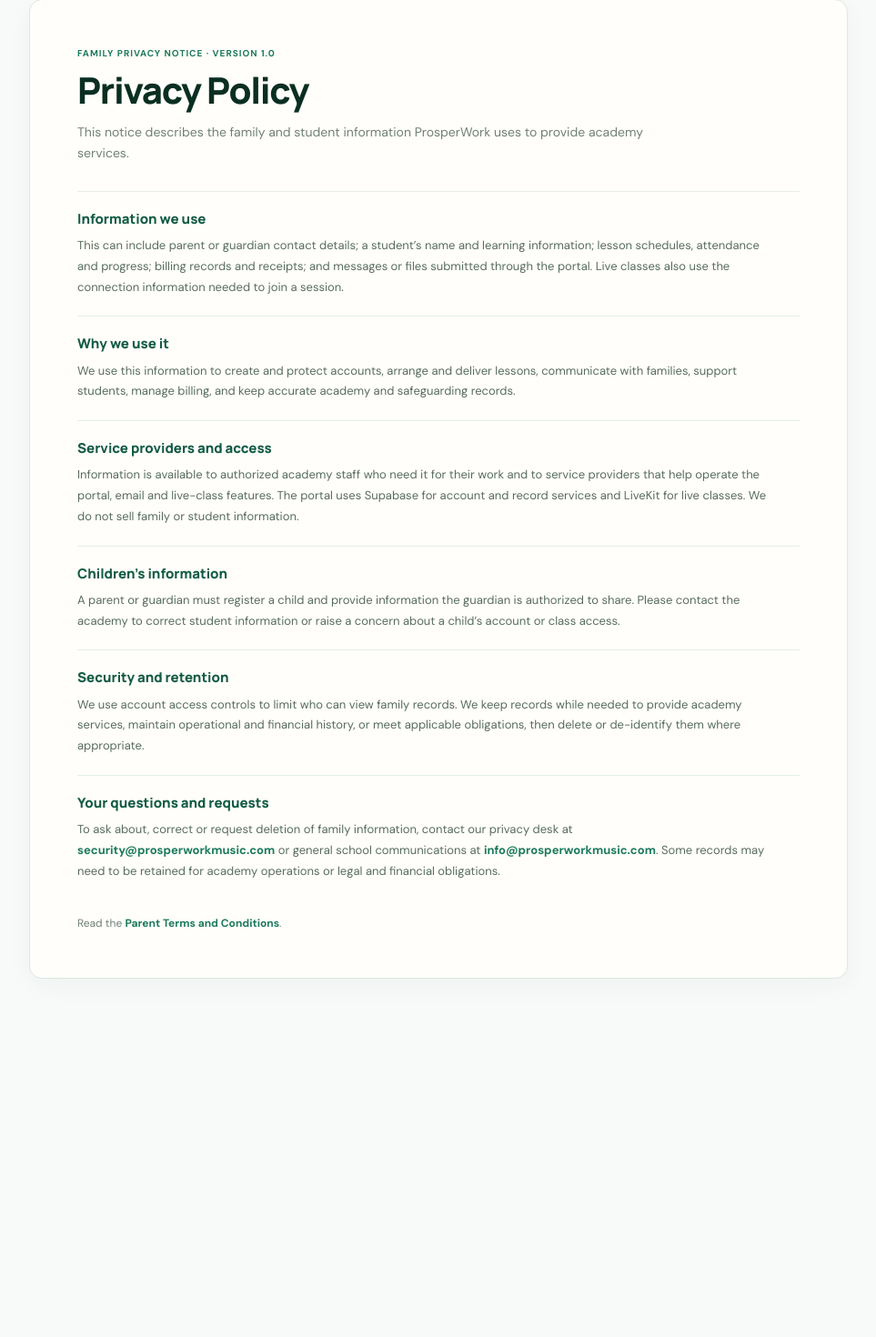
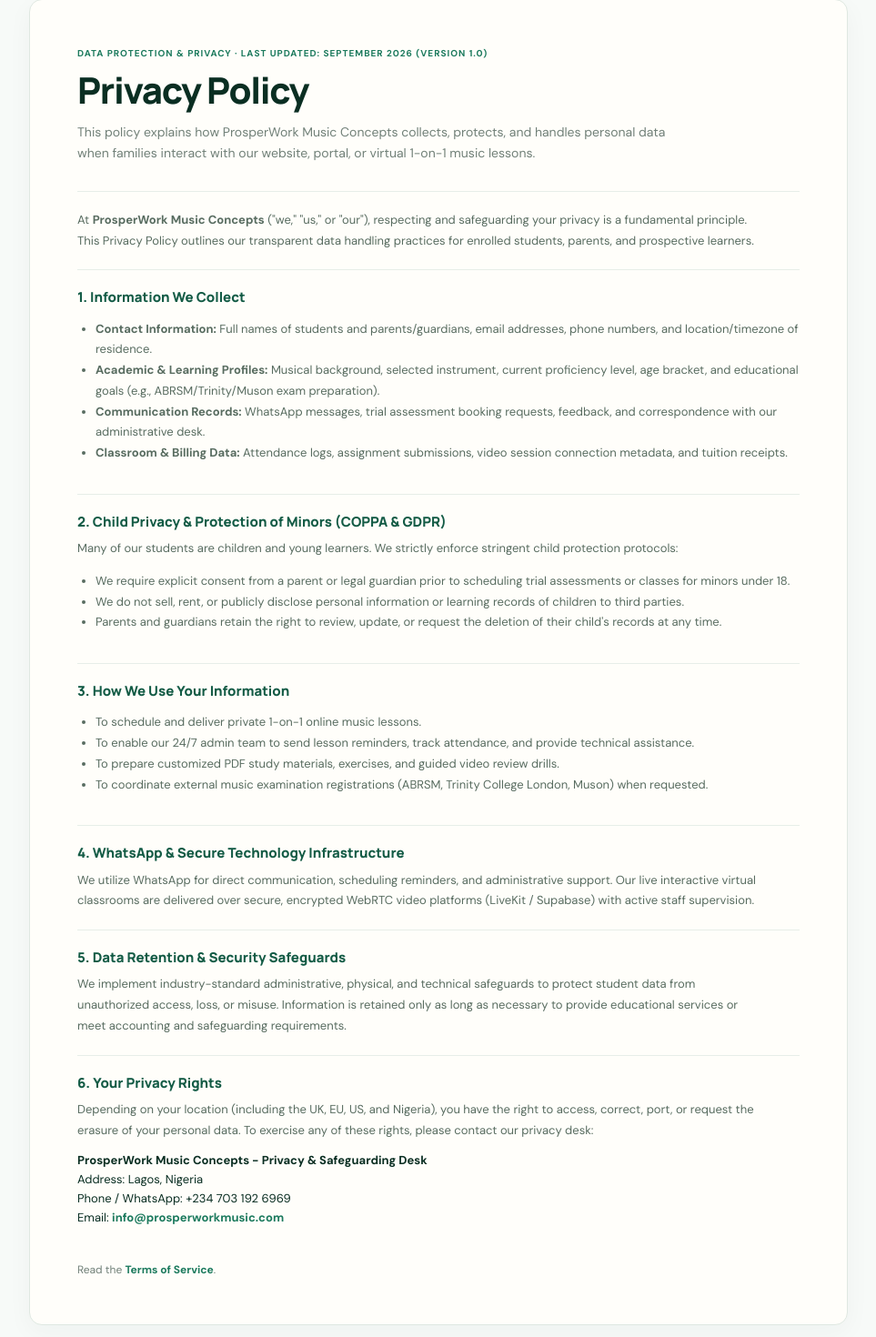
Before and after one commit to prosperwork/ProsperWork-portal, a Next.js app: page /privacy-policy in a window 1280 px wide. Shown: the part 92-1562 px from the top of the page at 91% size, without its empty margins (158-1121 px from the left). Before the commit the page ends 1224 px from the top, so only its background shows below. Built offline with nearby package versions, Linux system fonts and the light colour scheme.

Commit message:
feat: auto-accept published policies on signup/activation and synchronize legal pages with website

```diff
--- a/src/app/api/accounts/route.ts
+++ b/src/app/api/accounts/route.ts
@@ -5,6 +5,7 @@ import { identity } from "@/lib/supabase/identity";
 import { provisioningClient, sameOrigin } from "@/lib/supabase/server";
 import { accountSchema } from "@/lib/academy/schemas";
 import { deliverEmail } from "@/lib/email/transport.mjs";
+import { ensureParentPoliciesAccepted } from "@/lib/academy/policy-sync";
 
 export const dynamic = "force-dynamic";
 export async function GET() {
@@ -179,6 +180,9 @@ export async function POST(request: Request) {
         actor: profile.id, target: data.user.id, new_status: "active", new_role: account.role, new_timezone: account.timezone,
       });
       if (profileError) return NextResponse.json({ error: "The invitation was sent, but role assignment failed. This account remains pending; review it before use." }, { status: 503 });
+      if (account.role === "parent") {
+        await ensureParentPoliciesAccepted(data.user.id);
+      }
       return NextResponse.json({ ok: true });
     }
     const parsed = z.object({
@@ -193,6 +197,11 @@ export async function POST(request: Request) {
     const previousStatus = target.status;
     const { error } = await admin.rpc("pw_set_account", { actor: profile.id, target: parsed.data.id, new_status: parsed.data.status });
     if (error) throw error;
+
+    // Auto-accept policies for parents upon activation so they aren't blocked by onboarding
+    if (parsed.data.status === "active" && target.role === "parent") {
+      await ensureParentPoliciesAccepted(target.id);
+    }
 
     // When an account is activated (and was not active before), notify the user via SMTP
     if (parsed.data.status === "active" && previousStatus !== "active" && target.email) {
--- a/src/app/api/auth/route.ts
+++ b/src/app/api/auth/route.ts
@@ -3,6 +3,7 @@ import { z } from "zod";
 import { provisioningClient, sameOrigin, sessionClient } from "@/lib/supabase/server";
 import{publicAppUrl}from"@/lib/supabase/app-url.mjs";
 import { PARENT_TERMS_VERSION, PRIVACY_POLICY_VERSION } from "@/lib/legal/consent-versions";
+import { ensureParentPoliciesAccepted } from "@/lib/academy/policy-sync";
 
 const fields = z.object({
   action: z.enum(["login", "register", "reset", "updatePassword", "logout"]),
@@ -75,6 +76,7 @@ export async function POST(request: Request) {
           await admin.auth.admin.deleteUser(createdUser.id).catch(() => undefined);
           return NextResponse.json({ error: "Registration could not be completed. Try again later or contact the academy." }, { status: 503 });
         }
+        await ensureParentPoliciesAccepted(createdUser.id);
       }
       return NextResponse.json({ ok: true, message: "Check your email to confirm your account. Academy access requires activation." });
     }
--- a/src/app/onboarding/page.tsx
+++ b/src/app/onboarding/page.tsx
@@ -256,7 +256,10 @@ export default function OnboardingPage() {
               <p>
                 {isParent
                   ? "The academy administration is currently finalizing the official policy documents. You will be able to review and acknowledge them here as soon as they are published."
-                  : `An Owner must publish approved PDF documents for every required policy key before acknowledgement can continue. Missing: ${(data.missingKeys ?? []).join(", ") || "required policy versions not confirmed"}.`}
+                  : `An Owner must publish approved PDF documents for every required policy key before acknowledgement can continue. Missing: ${
+                      (data.missingKeys ?? []).join(", ") ||
+                      "required policy versions not confirmed"
+                    }.`}
               </p>
               {!isParent && (
                 <p>
--- a/src/app/privacy-policy/page.tsx
+++ b/src/app/privacy-policy/page.tsx
@@ -1,45 +1,120 @@
 import Link from "next/link";
 import { PRIVACY_POLICY_VERSION } from "@/lib/legal/consent-versions";
-import { ACADEMY_EMAILS } from "@/lib/email/config";
 
-export const metadata = { title: "Privacy Policy | ProsperWork" };
+export const metadata = {
+  title: "Privacy Policy | ProsperWork Music Concepts",
+  description: "Learn how ProsperWork Music Concepts collects, protects, and handles personal information for students, parents, and prospective learners worldwide.",
+};
+
+const SCHOOL_NAME = "ProsperWork Music Concepts";
+const SCHOOL_ADDRESS = "Lagos, Nigeria";
+const SCHOOL_PHONE_DISPLAY = "+234 703 192 6969";
+const SCHOOL_EMAIL = "info@prosperworkmusic.com";
 
 export default function PrivacyPolicyPage() {
-  return <main className="public-legal">
+  return (
+    <main className="public-legal">
       <header className="public-legal-header">
-      <Link className="public-legal-brand" href="/login">ProsperWork <span>Music Concepts</span></Link>
+        <Link className="public-legal-brand" href="/login">
+          ProsperWork <span>Music Concepts</span>
+        </Link>
         <Link href="/login">Back to sign in</Link>
       </header>
       <article className="public-legal-document">
-      <div className="public-legal-version">Family privacy notice · Version {PRIVACY_POLICY_VERSION}</div>
+        <div className="public-legal-version">
+          Data Protection & Privacy · Last Updated: September 2026 (Version {PRIVACY_POLICY_VERSION})
+        </div>
         <h1>Privacy Policy</h1>
-      <p className="public-legal-lede">This notice describes the family and student information ProsperWork uses to provide academy services.</p>
+        <p className="public-legal-lede">
+          This policy explains how {SCHOOL_NAME} collects, protects, and handles personal data when families interact with our website, portal, or virtual 1-on-1 music lessons.
+        </p>
 
         <section>
-        <h2>Information we use</h2>
-        <p>This can include parent or guardian contact details; a student’s name and learning information; lesson schedules, attendance and progress; billing records and receipts; and messages or files submitted through the portal. Live classes also use the connection information needed to join a session.</p>
+          <p>
+            At <strong>{SCHOOL_NAME}</strong> ("we," "us," or "our"), respecting and safeguarding your privacy is a fundamental principle. This Privacy Policy outlines our transparent data handling practices for enrolled students, parents, and prospective learners.
+          </p>
         </section>
+
         <section>
-        <h2>Why we use it</h2>
-        <p>We use this information to create and protect accounts, arrange and deliver lessons, communicate with families, support students, manage billing, and keep accurate academy and safeguarding records.</p>
+          <h2>1. Information We Collect</h2>
+          <ul style={{ paddingLeft: "20px", color: "#586c60", fontSize: "13px", lineHeight: "1.75" }}>
+            <li>
+              <strong>Contact Information:</strong> Full names of students and parents/guardians, email addresses, phone numbers, and location/timezone of residence.
+            </li>
+            <li>
+              <strong>Academic & Learning Profiles:</strong> Musical background, selected instrument, current proficiency level, age bracket, and educational goals (e.g., ABRSM/Trinity/Muson exam preparation).
+            </li>
+            <li>
+              <strong>Communication Records:</strong> WhatsApp messages, trial assessment booking requests, feedback, and correspondence with our administrative desk.
+            </li>
+            <li>
+              <strong>Classroom & Billing Data:</strong> Attendance logs, assignment submissions, video session connection metadata, and tuition receipts.
+            </li>
+          </ul>
         </section>
+
         <section>
-        <h2>Service providers and access</h2>
-        <p>Information is available to authorized academy staff who need it for their work and to service providers that help operate the portal, email and live-class features. The portal uses Supabase for account and record services and LiveKit for live classes. We do not sell family or student information.</p>
+          <h2>2. Child Privacy & Protection of Minors (COPPA & GDPR)</h2>
+          <p style={{ marginBottom: "8px" }}>
+            Many of our students are children and young learners. We strictly enforce stringent child protection protocols:
+          </p>
+          <ul style={{ paddingLeft: "20px", color: "#586c60", fontSize: "13px", lineHeight: "1.75" }}>
+            <li>
+              We require explicit consent from a parent or legal guardian prior to scheduling trial assessments or classes for minors under 18.
+            </li>
+            <li>
+              We do not sell, rent, or publicly disclose personal information or learning records of children to third parties.
+            </li>
+            <li>
+              Parents and guardians retain the right to review, update, or request the deletion of their child's records at any time.
+            </li>
+          </ul>
         </section>
+
         <section>
-        <h2>Children’s information</h2>
-        <p>A parent or guardian must register a child and provide information the guardian is authorized to share. Please contact the academy to correct student information or raise a concern about a child’s account or class access.</p>
+          <h2>3. How We Use Your Information</h2>
+          <ul style={{ paddingLeft: "20px", color: "#586c60", fontSize: "13px", lineHeight: "1.75" }}>
+            <li>To schedule and deliver private 1-on-1 online music lessons.</li>
+            <li>To enable our 24/7 admin team to send lesson reminders, track attendance, and provide technical assistance.</li>
+            <li>To prepare customized PDF study materials, exercises, and guided video review drills.</li>
+            <li>To coordinate external music examination registrations (ABRSM, Trinity College London, Muson) when requested.</li>
+          </ul>
         </section>
+
         <section>
-        <h2>Security and retention</h2>
-        <p>We use account access controls to limit who can view family records. We keep records while needed to provide academy services, maintain operational and financial history, or meet applicable obligations, then delete or de-identify them where appropriate.</p>
+          <h2>4. WhatsApp & Secure Technology Infrastructure</h2>
+          <p>
+            We utilize WhatsApp for direct communication, scheduling reminders, and administrative support. Our live interactive virtual classrooms are delivered over secure, encrypted WebRTC video platforms (LiveKit / Supabase) with active staff supervision.
+          </p>
         </section>
+
         <section>
-        <h2>Your questions and requests</h2>
-        <p>To ask about, correct or request deletion of family information, contact our privacy desk at <a href={`mailto:${ACADEMY_EMAILS.adminTech.security}`}>{ACADEMY_EMAILS.adminTech.security}</a> or general school communications at <a href={`mailto:${ACADEMY_EMAILS.communications.primary}`}>{ACADEMY_EMAILS.communications.primary}</a>. Some records may need to be retained for academy operations or legal and financial obligations.</p>
+          <h2>5. Data Retention & Security Safeguards</h2>
+          <p>
+            We implement industry-standard administrative, physical, and technical safeguards to protect student data from unauthorized access, loss, or misuse. Information is retained only as long as necessary to provide educational services or meet accounting and safeguarding requirements.
+          </p>
         </section>
-      <p className="public-legal-related">Read the <Link href="/terms-and-conditions">Parent Terms and Conditions</Link>.</p>
+
+        <section>
+          <h2>6. Your Privacy Rights</h2>
+          <p>
+            Depending on your location (including the UK, EU, US, and Nigeria), you have the right to access, correct, port, or request the erasure of your personal data. To exercise any of these rights, please contact our privacy desk:
+          </p>
+          <p style={{ marginTop: "12px", color: "var(--pine-950)", fontSize: "13px", lineHeight: "1.6" }}>
+            <strong>{SCHOOL_NAME} - Privacy & Safeguarding Desk</strong>
+            <br />
+            Address: {SCHOOL_ADDRESS}
+            <br />
+            Phone / WhatsApp: {SCHOOL_PHONE_DISPLAY}
+            <br />
+            Email: <a href={`mailto:${SCHOOL_EMAIL}`}>{SCHOOL_EMAIL}</a>
+          </p>
+        </section>
+
+        <p className="public-legal-related">
+          Read the <Link href="/terms-and-conditions">Terms of Service</Link>.
+        </p>
       </article>
-  </main>;
+    </main>
+  );
 }
--- /dev/null
+++ b/src/lib/academy/policy-sync.ts
@@ -0,0 +1,38 @@
+import { provisioningClient } from "@/lib/supabase/server";
+
+/**
+ * Automatically records the parent's agreement to all published academy policy versions.
+ * Because parents already explicitly accept the Terms & Conditions and Privacy Policy upon signup,
+ * this eliminates redundant friction and allows activated families to access their dashboard immediately.
+ */
+export async function ensureParentPoliciesAccepted(parentId: string): Promise<boolean> {
+  if (!parentId || !/^[0-9a-f-]{36}$/i.test(parentId)) return false;
+  try {
+    const admin = provisioningClient();
+    const { data: publishedPolicies, error: polErr } = await admin
+      .from("pw_policy_versions")
+      .select("id")
+      .not("published_at", "is", null);
+
+    if (polErr || !publishedPolicies || publishedPolicies.length === 0) return false;
+
+    const acceptances = publishedPolicies.map((p) => ({
+      parent_id: parentId,
+      policy_id: p.id,
+    }));
+
+    const { error: upsertErr } = await admin
+      .from("pw_policy_acceptances")
+      .upsert(acceptances, { onConflict: "parent_id,policy_id" });
+
+    if (upsertErr) {
+      console.error("Policy acceptance upsert error:", upsertErr);
+      return false;
+    }
+
+    return true;
+  } catch (err) {
+    console.error("Failed to auto-record policy acceptances for parent:", err);
+    return false;
+  }
+}
--- a/src/lib/supabase/identity.ts
+++ b/src/lib/supabase/identity.ts
@@ -1,6 +1,7 @@
 import type { Role } from "../types";
 import { provisioningClient, sessionClient } from "./server";
 import { cookies } from "next/headers";
+import { ensureParentPoliciesAccepted } from "../academy/policy-sync";
 
 export interface AcademyProfile {
   id: string;
@@ -58,7 +59,11 @@ export async function identity(options: { allowPolicy?: boolean; rawOwner?: bool
           realAdminName: data.name,
         };
         if (!options.allowPolicy && ["parent", "student"].includes(impersonatedProfile.role) && impersonatedProfile.status === "active") {
-          const gate = await client.rpc("pw_policy_ready");
+          let gate = await client.rpc("pw_policy_ready");
+          if (!gate.error && !gate.data && impersonatedProfile.role === "parent") {
+            await ensureParentPoliciesAccepted(impersonatedProfile.id);
+            gate = await client.rpc("pw_policy_ready");
+          }
           if (!gate.error && !gate.data) {
             impersonatedProfile = { ...impersonatedProfile, status: "policy_required" };
           }
@@ -69,9 +74,13 @@ export async function identity(options: { allowPolicy?: boolean; rawOwner?: bool
   }
 
   if (!options.allowPolicy && data && ["parent","student"].includes(data.role) && data.status==="active") {
-    const gate=await client.rpc("pw_policy_ready");
-    if(gate.error)throw new Error("Policy acceptance could not be checked.");
-    if(!gate.data)data={...data,status:"policy_required"};
+    let gate = await client.rpc("pw_policy_ready");
+    if (!gate.error && !gate.data && data.role === "parent") {
+      await ensureParentPoliciesAccepted(data.id);
+      gate = await client.rpc("pw_policy_ready");
+    }
+    if (gate.error) throw new Error("Policy acceptance could not be checked.");
+    if (!gate.data) data = { ...data, status: "policy_required" };
   }
   return { client, user, profile: data as AcademyProfile };
 }
```
Also changed, not shown: src/app/terms-and-conditions/page.tsx (+98 -19 lines), scripts/pdf-generator.mjs (line endings or trailing spaces), scripts/publish-initial-policies.mjs (line endings or trailing spaces). Lines whose indentation alone changed are shown as unchanged.
